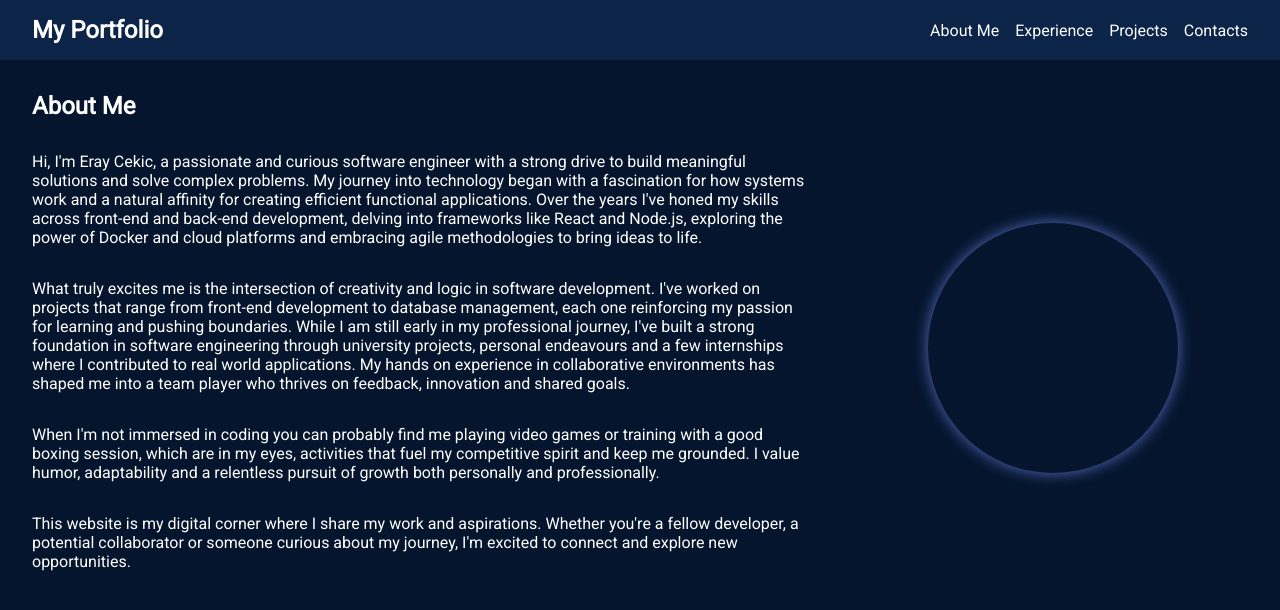
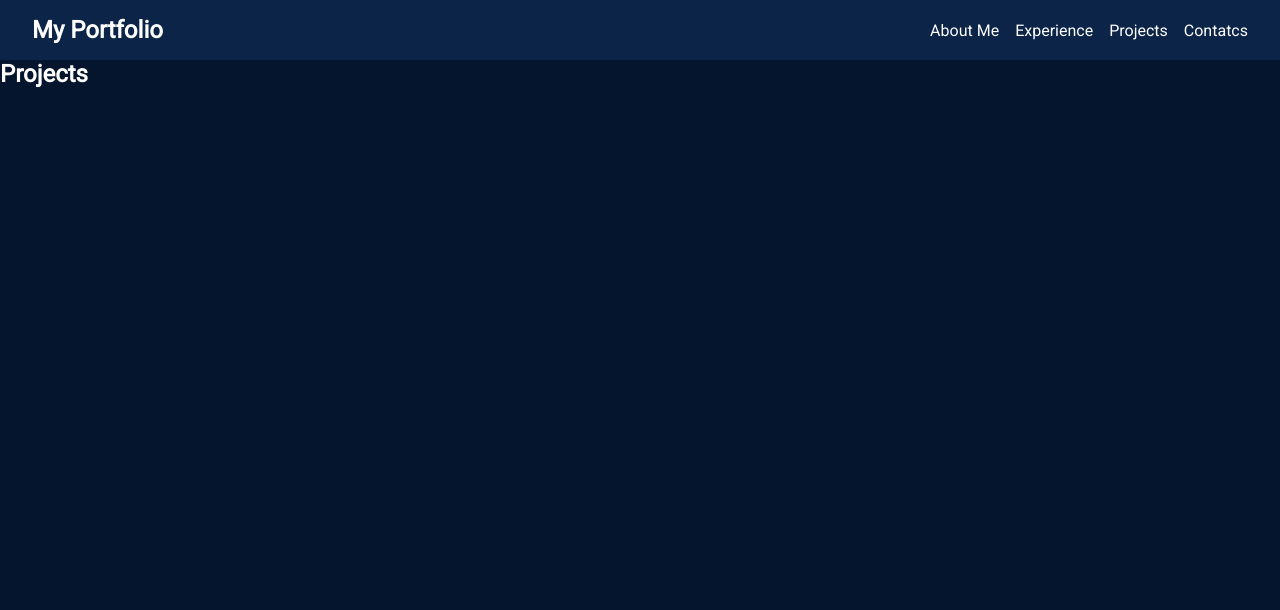
Before and after one commit to erayckc52/portfolio_website, a React (Vite) app in the folder portfolio-react/: page /projects in a window 1280 px wide. Shown: the top 610 px of the page. Built offline with nearby package versions, Linux system fonts and the light colour scheme.

Commit message:
routing setup and alt pages filled with temp text

```diff
--- a/portfolio-react/package.json
+++ b/portfolio-react/package.json
@@ -13,7 +13,8 @@
     "@fontsource/outfit": "^5.1.0",
     "@fontsource/roboto": "^5.1.0",
     "react": "^18.3.1",
-    "react-dom": "^18.3.1"
+    "react-dom": "^18.3.1",
+    "react-router-dom": "^7.0.1"
   },
   "devDependencies": {
     "@eslint/js": "^9.13.0",
--- a/portfolio-react/src/App.jsx
+++ b/portfolio-react/src/App.jsx
@@ -1,17 +1,25 @@
 import React from 'react';
+import { BrowserRouter as Router, Routes, Route } from 'react-router-dom';
 import Navbar from './components/Navbar';
 import AboutMe from './pages/AboutMe';
+import Experience from './pages/Experience';
+import Projects from './pages/Projects';
+import Contact from './pages/Contact';
 import Styles from './styles/App.module.css';
 
 const App = () => {
   return (
-    <div className="App">
-      <Navbar />
-      <main>
-        <AboutMe />
-      </main>
-    </div>
-
+    <Router>
+        <div className="App">
+          <Navbar />
+          <Routes>
+            <Route path="/" element={<AboutMe />} />
+            <Route path="/experience" element={<Experience />} />
+            <Route path="/projects" element={<Projects />} />
+            <Route path="/contact" element={<Contact />} />
+          </Routes>
+        </div>
+    </Router>
   )
 }
 
--- a/portfolio-react/src/components/Navbar.jsx
+++ b/portfolio-react/src/components/Navbar.jsx
@@ -1,4 +1,5 @@
 import React from 'react';
+import { Link } from 'react-router-dom';
 import styles from '../styles/Navbar.module.css';
 
 const Navbar = () => {
@@ -6,10 +7,10 @@ const Navbar = () => {
     <nav className={styles.navbar}>
       <h1 className={styles.logo}>My Portfolio</h1>
       <ul className={styles.navLinks}>
-        <li><a href="#about">About Me</a></li>
-        <li><a href="#experience">Experience</a></li>
-        <li><a href="#projects">Projects</a></li>
-        <li><a href="#contact">Contacts</a></li>
+        <li><Link to="/">About Me</Link></li>
+        <li><Link to="/experience">Experience</Link></li>
+        <li><Link to="/projects">Projects</Link></li>
+        <li><Link to="/contact">Contatcs</Link></li>
       </ul>
     </nav>
   );
--- a/portfolio-react/src/pages/Contact.jsx
+++ b/portfolio-react/src/pages/Contact.jsx
@@ -0,0 +1,7 @@
+import React from 'react';
+
+const Contact = () => {
+  return <div><h2>Contacts</h2></div>;
+};
+
+export default Contact;
--- a/portfolio-react/src/pages/Experience.jsx
+++ b/portfolio-react/src/pages/Experience.jsx
@@ -0,0 +1,7 @@
+import React from 'react';
+
+const Experience = () => {
+  return <div><h2>Experience</h2></div>;
+};
+
+export default Experience;
--- a/portfolio-react/src/pages/Projects.jsx
+++ b/portfolio-react/src/pages/Projects.jsx
@@ -0,0 +1,7 @@
+import React from 'react';
+
+const Projects = () => {
+  return <div><h2>Projects</h2></div>;
+};
+
+export default Projects;
```
Also changed, not shown: portfolio-react/src/index.js (+6 -6 lines), portfolio-react/src/main.jsx (+9 -8 lines), 1 other file (tests, documents, lock files or other folders).
